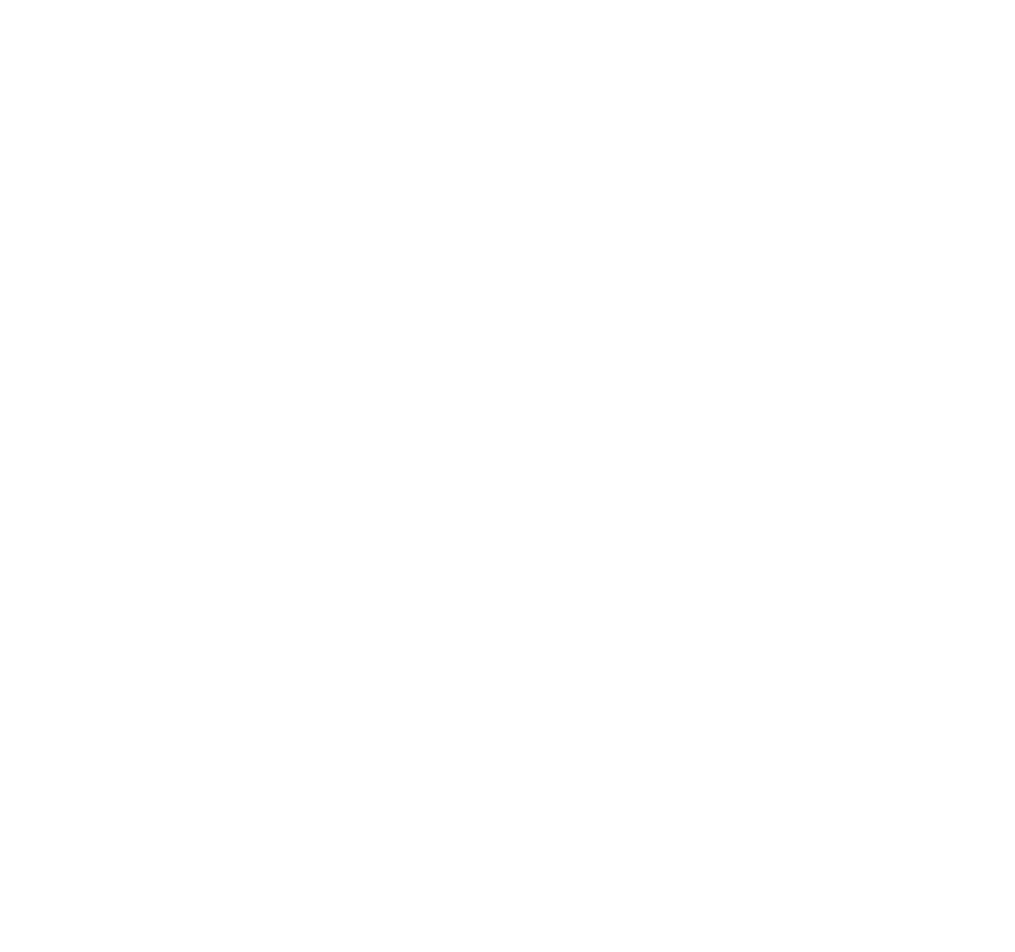
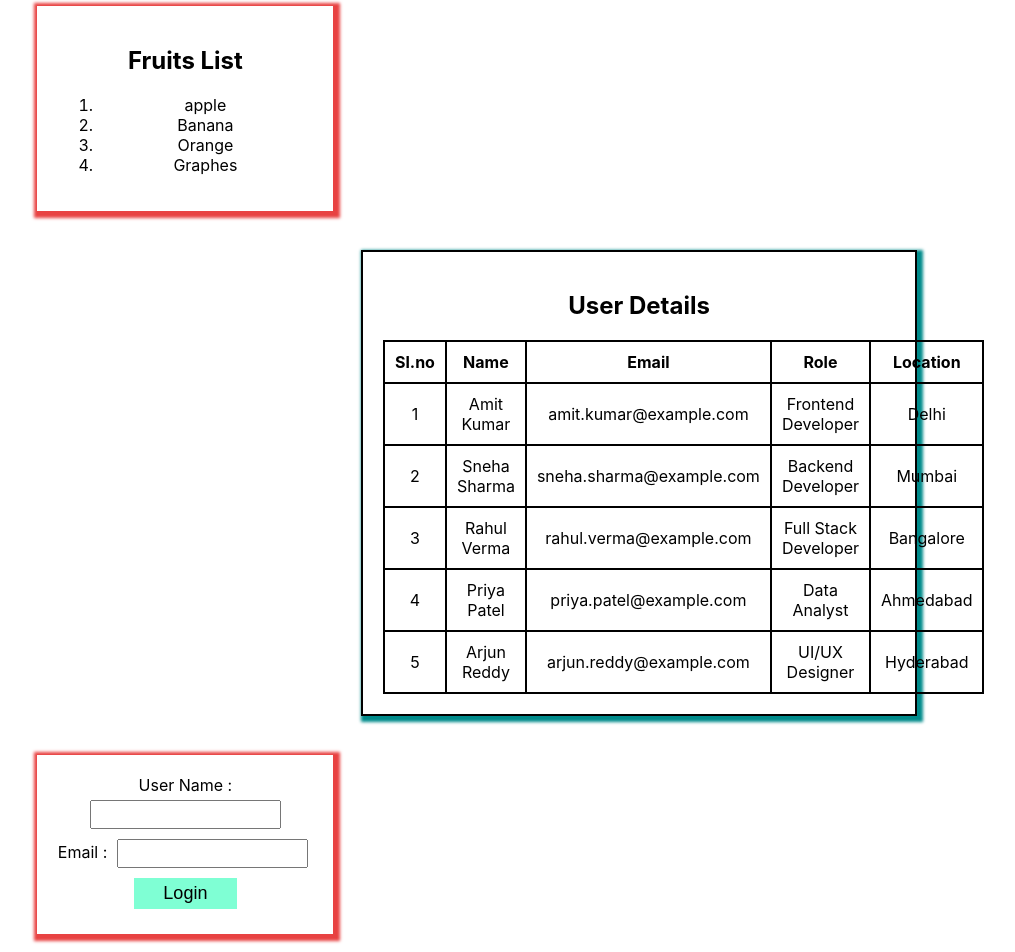
Before and after one commit to Pramod153/React_Complete, a React (Create React App) app: page / in a window 1280 px wide. Shown: the part 971-1923 px from the top of the page, without its empty margins (1-1016 px from the left). Before the commit the page ends 800 px from the top, so only its background shows below. Built offline with nearby package versions, Linux system fonts and the light colour scheme.

Commit message:
React.js

```diff
--- a/src/App.jsx
+++ b/src/App.jsx
@@ -2,6 +2,12 @@ import React from "react";
 import Greetings from "./Component/Greetings";
 import Message from "./Component/Message";
 import Counter from "./Component/Counter";
+import Login from "./Component/Login";
+import ShowText from "./Component/ShowText";
+import FruitList from "./Component/FruitList";
+import UserDetails from "./Component/UserDetails";
+import LoginForm from "./Component/LoginForm";
+
 
 function App() {
   return (
@@ -10,7 +16,11 @@ function App() {
 
       <Counter/>
       <Message name1='Pramod' age='24'/>
-
+      <Login/>
+      <ShowText/>
+      <FruitList/>
+      <UserDetails/>
+      <LoginForm/>
     </div>
   );
 }
--- /dev/null
+++ b/src/Component/FruitList.jsx
@@ -0,0 +1,23 @@
+import React from 'react'
+
+import './message.css'
+function FruitList() {
+    const Fruits = [
+        {'id':'1' , 'name' : 'apple'},
+        {'id':'2' , 'name': 'Banana'},
+        {'id':'3', 'name':'Orange'},
+        {'id':'4','name':'Graphes'}
+    ]
+  return (
+    <div className='user'>
+        <h2>Fruits List</h2>
+      <ol>
+        {Fruits.map((Fruit) => (
+            <li key={Fruit.id}>{Fruit.name}</li>
+        ) )}
+      </ol>
+    </div>
+  )
+}
+
+export default FruitList
--- /dev/null
+++ b/src/Component/Login.jsx
@@ -0,0 +1,21 @@
+
+import React, { useState } from 'react';
+import './Counter.css'
+function Login() {
+  const [isLoggedIn, setIsLoggedIn] = useState(false);
+
+  const handleLogin = () => {
+    setIsLoggedIn(prev => !prev);
+  };
+
+  return (
+    <div className='Counter'>
+      <button onClick={handleLogin}>
+        {isLoggedIn ? 'Logout' : 'Login'}
+      </button>
+      <p>{isLoggedIn ? 'You are logged in!' : 'Please log in.'}</p>
+    </div>
+  );
+}
+
+export default Login;
--- /dev/null
+++ b/src/Component/LoginForm.jsx
@@ -0,0 +1,26 @@
+import React, { useState } from 'react'
+
+function LoginForm() {
+    const [name , setName]= useState(" ");
+    const [email , setEmail]= useState(" ");
+
+    function handleSubmit(event){
+        event.preventDefault();
+        alert("Successfully Login");
+        setName(" ");
+        setEmail(" ");
+    }
+  return (
+    <div className='user'>
+      <form action="" onSubmit={handleSubmit}>
+        <label htmlFor="">User Name : </label>
+        <input type="text" value={name} onChange={(e) => setName(e.target.value)} required/><br/>
+        <label htmlFor="">Email : </label>
+        <input type="email" value={email} onChange={(e) => setEmail(e.target.value)} required/><br/>
+        <button  className='b3' type='submit'>Login</button>
+      </form>
+    </div>
+  )
+};
+
+export default LoginForm
--- /dev/null
+++ b/src/Component/ShowText.jsx
@@ -0,0 +1,17 @@
+import React, { useState } from 'react'
+function ShowText() {
+    const[text , setText]= useState(false);
+    const ToggleText = ()=>{
+        setText(prev => !prev);
+    };
+  return (
+    <div>
+      <button onClick={ToggleText}>
+        {text ? 'hide ': 'show text'}
+      </button>
+      {text && <p>Hello, Pramod</p>}
+    </div>
+  )
+}
+
+export default ShowText
--- /dev/null
+++ b/src/Component/User.css
@@ -0,0 +1,15 @@
+.Counter{
+   justify-self: center;
+   margin: 2%;
+   box-shadow: 3px 3px 3px 3px darkcyan;
+   width: 40%;
+   padding: 20px;
+   text-align: center;
+   border: 2px solid  black;
+
+}
+table,th,tr,td{
+    border-collapse:collapse;
+    border: 2px solid  black;
+    padding: 10px;
+}
--- /dev/null
+++ b/src/Component/UserDetails.jsx
@@ -0,0 +1,69 @@
+import React from 'react'
+import './User.css'
+function UserDetails() {
+  const users = [
+  {
+    id: 1,
+    name: "Amit Kumar",
+    email: "amit.kumar@example.com",
+    role: "Frontend Developer",
+    location: "Delhi"
+  },
+  {
+    id: 2,
+    name: "Sneha Sharma",
+    email: "sneha.sharma@example.com",
+    role: "Backend Developer",
+    location: "Mumbai"
+  },
+  {
+    id: 3,
+    name: "Rahul Verma",
+    email: "rahul.verma@example.com",
+    role: "Full Stack Developer",
+    location: "Bangalore"
+  },
+  {
+    id: 4,
+    name: "Priya Patel",
+    email: "priya.patel@example.com",
+    role: "Data Analyst",
+    location: "Ahmedabad"
+  },
+  {
+    id: 5,
+    name: "Arjun Reddy",
+    email: "arjun.reddy@example.com",
+    role: "UI/UX Designer",
+    location: "Hyderabad"
+  }
+];
+
+  return (
+    <div className='Counter'>
+        <h2>User Details</h2>
+    <table>
+      <tr>
+        <th>Sl.no</th>
+        <th>Name</th>
+        <th>Email</th>
+        <th>Role</th>
+        <th>Location</th>
+     </tr>
+     <tbody>
+        {users.map((user)=>
+        <tr>
+            <td key={user.id}>{user.id}</td>
+            <td key={user.id}>{user.name}</td>
+            <td key={user.id}>{user.email}</td>
+            <td key={user.id}>{user.role}</td>
+            <td key={user.id}>{user.location}</td>
+        </tr>
+        )}
+
+     </tbody>
+     </table>
+    </div>
+  )
+}
+export default UserDetails
--- a/src/Component/message.css
+++ b/src/Component/message.css
@@ -14,3 +14,18 @@
     transition: 10s;
     transform: scaleX(1.1);
 }
+label{
+    font-size: medium;
+    justify-self: flex-start;
+}
+input{
+    margin: 2%;
+    padding: 5px;
+
+}
+.b3{
+    padding: 5px;
+    width: 40%;
+    font-size: large;
+    border-style: none;
+}
```
